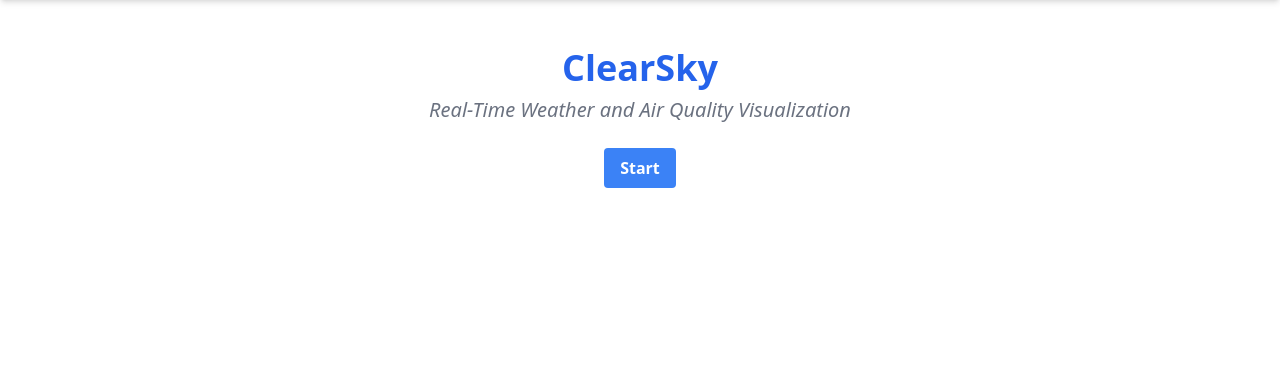
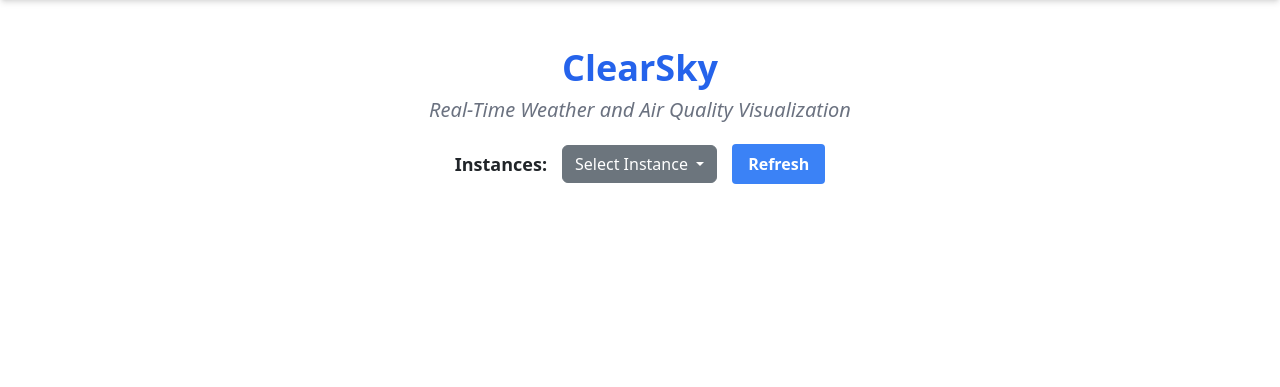
Before and after one commit to denizzagli/praktikum-clearsky, a FastAPI app: page / in a window 1280 px wide. Shown: the part 64-451 px from the top of the page. Run offline with FastAPI, Linux system fonts and the light colour scheme; data that the repository does not hold is empty; some libraries are stand-ins or nearby versions.

Commit message:
Major changes.

```diff
--- a/main.py
+++ b/main.py
@@ -18,6 +18,8 @@ WEATHER_API_KEY = os.getenv("WEATHER_API_KEY")
 app.mount("/static", StaticFiles(directory="static"), name="static")
 
 templates = Jinja2Templates(directory="templates")
+
+instance_data = {}
 
 
 # PROD
@@ -54,21 +56,59 @@ async def contact(request: Request):
     return templates.TemplateResponse("app.html", {"request": request})
 
 
+# PROD
 @app.post("/provide-process-id")
 async def provide_process_id(instance_id: str = Form(...)):
-    return {"received_instance_id": instance_id}
+    instance_data[str(instance_id)] = {
+        "source_name": None,
+        "destination_name": None,
+        "source_coordinates": None,
+        "destination_coordinates": None,
+        "source_weather_data": [],
+        "destination_weather_data": [],
+        "source_air_pollution_data": [],
+        "destination_air_pollution_data": []
+    }
+
+    return {"message": "Instance created", "instance_id": instance_id}
+
+
+# PROD
+@app.get("/get-all-instances")
+async def get_all_instances():
+    return JSONResponse(content=instance_data)
+
+
+# PROD
+@app.get("/get-active-instances")
+async def get_active_instances():
+    return {"instances": list(instance_data.keys())}
+
+
+@app.get("/get-instance/{instance_id}")
+async def get_instance(instance_id: str):
+    if instance_id in instance_data:
+        return instance_data[instance_id]
+    return JSONResponse(content={"error": "Instance not found"}, status_code=404)
+
+
+# PROD
+@app.get("/app/{instance_id}")
+async def app_instance(request: Request, instance_id: str):
+    data = instance_data.get(instance_id, None)
+
+    if not data:
+        return JSONResponse({"error": "Instance not found"}, status_code=404)
+
+    return templates.TemplateResponse("app.html", {"request": request, "instance_id": instance_id, "data": data})
 
 
 # PROD
 @app.post("/get-coordinates")
-async def get_location(request: Request):
+async def get_location(instance_id: str = Form(...),
+                       city: str = Form(...),
+                       coordinate_type: str = Form(...)):
     try:
-        body = await request.json()
-        city = body.get("city")
-
-        if not city:
-            return JSONResponse(content={"error": "City is required."}, status_code=400)
-
         url = f"https://api.openweathermap.org/geo/1.0/direct?q={city}&limit=1&appid={OPENWEATHER_API_KEY}"
 
         async with httpx.AsyncClient() as client:
@@ -77,13 +117,23 @@ async def get_location(request: Request):
         response.raise_for_status()
         data = response.json()
 
+        response_json = {
+            "name": data[0]["name"],
+            "lat": data[0]["lat"],
+            "lon": data[0]["lon"],
+            "country": data[0]["country"]
+        }
+
+        if coordinate_type == "source":
+            instance_data[instance_id]["source_name"] = city
+            instance_data[instance_id]["source_coordinates"] = response_json
+
+        elif coordinate_type == "destination":
+            instance_data[instance_id]["destination_name"] = city
+            instance_data[instance_id]["destination_coordinates"] = response_json
+
         if len(data) > 0:
-            return {
-                "name": data[0]["name"],
-                "lat": data[0]["lat"],
-                "lon": data[0]["lon"],
-                "country": data[0]["country"]
-            }
+            return response_json
         else:
             return JSONResponse({"error": "City not found."}, status_code=404)
     except httpx.RequestError as e:
@@ -94,12 +144,16 @@ async def get_location(request: Request):
         return JSONResponse({"error": str(e)}, status_code=500)
 
 
-@app.get("/weather")
-async def get_weather(lat: float, lon: float):
+# PROD
+@app.get("/get-weather")
+async def get_weather(lat: float = Form(...),
+                      lon: float = Form(...)):
     try:
         url = f"https://api.weatherapi.com/v1/current.json?key={WEATHER_API_KEY}&q={lat},{lon}"
+
         async with httpx.AsyncClient() as client:
             response = await client.get(url)
+
         response.raise_for_status()
         data = response.json()
 
@@ -120,12 +174,16 @@ async def get_weather(lat: float, lon: float):
         return JSONResponse({"error": str(e)}, status_code=500)
 
 
-@app.get("/air-quality")
-async def get_air_quality(lat: float, lon: float):
+# PROD
+@app.get("/get-air-quality")
+async def get_air_quality(lat: float = Form(...),
+                          lon: float = Form(...)):
     try:
         url = f"https://api.openweathermap.org/data/2.5/air_pollution?lat={lat}&lon={lon}&appid={OPENWEATHER_API_KEY}"
+
         async with httpx.AsyncClient() as client:
             response = await client.get(url)
+
         response.raise_for_status()
         data = response.json()
 
@@ -150,5 +208,4 @@ async def get_air_quality(lat: float, lon: float):
 
 
 if __name__ == "__main__":
-    # uvicorn.run(app, host="0.0.0.0", port=8000)
     uvicorn.run(app, host="::1", port=13378)
--- a/static/css/style.css
+++ b/static/css/style.css
@@ -34,3 +34,21 @@
 .btn-primary-custom:hover {
     background-color: #1d4ed8; /* Tailwind hover:bg-blue-700 */
 }
+
+.instance-container {
+    display: flex;
+    align-items: center;
+    justify-content: center;
+    gap: 15px;
+    margin-top: 20px;
+}
+
+.dropdown-custom {
+    padding: 10px;
+    font-size: 16px;
+    width: 200px;
+    text-align: center;
+    border-radius: 8px;
+    border: 1px solid #ccc;
+    background-color: #f8f8f8;
+}
--- a/static/js/app.js
+++ b/static/js/app.js
@@ -114,93 +114,69 @@ function displayMaps(startData, destData) {
         .openPopup();
 }
 
-async function setParameters() {
-    let weatherSelected = document.getElementById("weather-parameter").value;
-    let airQualitySelected = document.getElementById("air-pollution-parameter").value;
+async function fetchInstances() {
+    let dropdownMenu = document.getElementById("instanceDropdown");
 
-    if (!weatherSelected || !airQualitySelected) {
-        alert("Please select at least one parameter.");
-
+    if (!dropdownMenu) {
+        console.error("Dropdown menu not found!");
         return;
     }
 
-    console.log("Selected Parameters:");
-    console.log("Weather:", weatherSelected);
-    console.log("Air Quality:", airQualitySelected);
+    let response = await fetch("/get-active-instances");
+    let data = await response.json();
 
-    try {
-        let response = await fetch(window.CONFIG.BASE_URL + "/set-parameters", {
-            method: "POST",
-            headers: {
-                "Content-Type": "application/json"
-            },
-            body: JSON.stringify({
-                weather_parameter: weatherSelected,
-                air_quality_parameter: airQualitySelected
-            })
-        });
+    dropdownMenu.innerHTML = "";
 
-        let data;
+    if (data.instances.length === 0) {
+        dropdownMenu.innerHTML = '<li><a class="dropdown-item disabled" href="#">No active instances</a></li>';
+        return;
+    }
 
-        if (!response.ok) {
-            console.error(`HTTP error! Status: ${response.status}`);
+    data.instances.forEach(instance => {
+        let item = document.createElement("li");
+        let link = document.createElement("a");
+        link.classList.add("dropdown-item");
+        link.href = "#";
+        link.textContent = `Instance ${instance}`;
+        link.onclick = () => goToInstance(instance);
+        item.appendChild(link);
+        dropdownMenu.appendChild(item);
+    });
+}
 
-            data = {error: `HTTP error: ${response.status}`};
-        } else {
-            data = await response.json();
-        }
 
-        console.log("Server Response:", data);
-
-        setTimeout(showFrequencySelection, 500);
-    } catch (error) {
-        console.error("Error sending parameters:", error);
+function goToInstance(instanceId) {
+    if (instanceId) {
+        window.location.href = "/app/" + instanceId;
     }
 }
 
-function showFrequencySelection() {
-    document.getElementById("time-selection-title").style.display = "block";
-    document.getElementById("time-selection-script").style.display = "block";
-    document.getElementById("time-title").style.display = "block";
-    document.getElementById("time-selection-dropdown").style.display = "block";
-    document.getElementById("time-selection-button").style.display = "block";
+async function fetchDatasForMaps(instanceId) {
+    try {
+        let response = await fetch(`/get-instance/${instanceId}`);
+        let data = await response.json();
+
+        if (data.source_coordinates && data.destination_coordinates) {
+            displayMaps(
+                {lat: data.source_coordinates.lat, lon: data.source_coordinates.lon},
+                {lat: data.destination_coordinates.lat, lon: data.destination_coordinates.lon}
+            );
+        }
+    } catch (error) {
+        console.error("Error fetching instance data:", error);
+    }
 }
 
-async function setFrequency(){
-    let frequencySelected = document.getElementById("time-selection-dropdown").value;
-
-    if (!frequencySelected) {
-        alert("Please select at least one frequency.");
-
-        return;
+document.addEventListener("DOMContentLoaded", function () {
+    if (window.location.pathname === "/") {
+        setTimeout(fetchInstances, 500);
     }
 
-    console.log("Selected Frequency:");
-    console.log("Frequency:", frequencySelected);
+    let pathParts = window.location.pathname.split("/");
 
-    try {
-        let response = await fetch(window.CONFIG.BASE_URL + "/set-frequency", {
-            method: "POST",
-            headers: {
-                "Content-Type": "application/json"
-            },
-            body: JSON.stringify({
-                time: frequencySelected,
-            })
-        });
+    if (pathParts.length === 3 && pathParts[1] === "app") {
+        let instanceId = pathParts[2];
 
-        let data;
-
-        if (!response.ok) {
-            console.error(`HTTP error! Status: ${response.status}`);
-
-            data = {error: `HTTP error: ${response.status}`};
-        } else {
-            data = await response.json();
-        }
-
-        console.log("Server Response:", data);
-    } catch (error) {
-        console.error("Error sending frequency:", error);
+        fetchDatasForMaps(instanceId);
     }
-}
+});
--- a/templates/home.html
+++ b/templates/home.html
@@ -9,9 +9,18 @@
     Real-Time Weather and Air Quality Visualization
 </p>
 
-<!-- Start Button -->
-<div class="mt-6 text-center">
-    <button onclick="redirectToApp()" class="btn-primary-custom">Start</button>
+<div class="instance-container">
+    <label for="instanceDropdown" class="font-bold text-lg">Instances:</label>
+    <div class="dropdown text-center">
+        <button class="btn btn-secondary dropdown-toggle" type="button" id="instanceDropdownButton"
+                data-bs-toggle="dropdown" aria-expanded="false">
+            Select Instance
+        </button>
+        <ul class="dropdown-menu" id="instanceDropdown">
+            <li><a class="dropdown-item disabled" href="#">No active instances</a></li>
+        </ul>
+    </div>
+    <button onclick="fetchInstances()" class="btn-primary-custom">Refresh</button>
 </div>
 
 {% endblock %}
```
Also changed, not shown: templates/app.html (+3 -36 lines).
